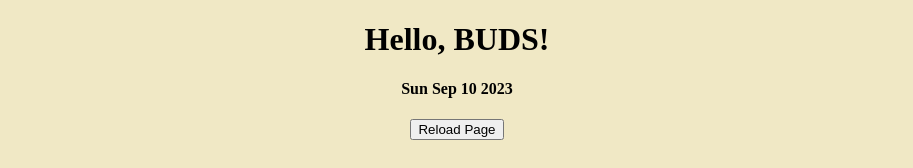
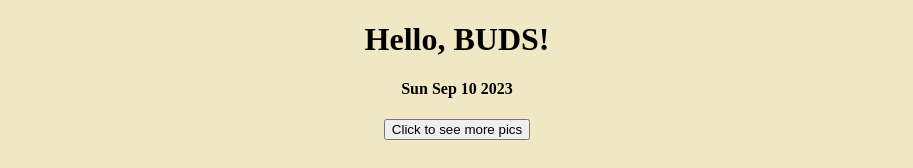
Before and after one commit to sapgits/yo, a plain HTML site: page index.html in a window 1280 px wide. Shown: the top 168 px of the page, without its empty margins (183-1096 px from the left). Drawn offline with Linux system fonts and the light colour scheme; grey boxes are pictures that could not be loaded.

Commit message:
Update index.html

```diff
--- a/index.html
+++ b/index.html
@@ -9,7 +9,7 @@
     <h1>Hello, BUDS!</h1>
     <h4 id='date'></h4>
 
-<input type="button" value="Reload Page" onClick="window.location.reload()">
+<input type="button" value="Click to see more pics" onClick="window.location.reload()">
 
     <div class="image-section">
       <div class="section-style">
```
